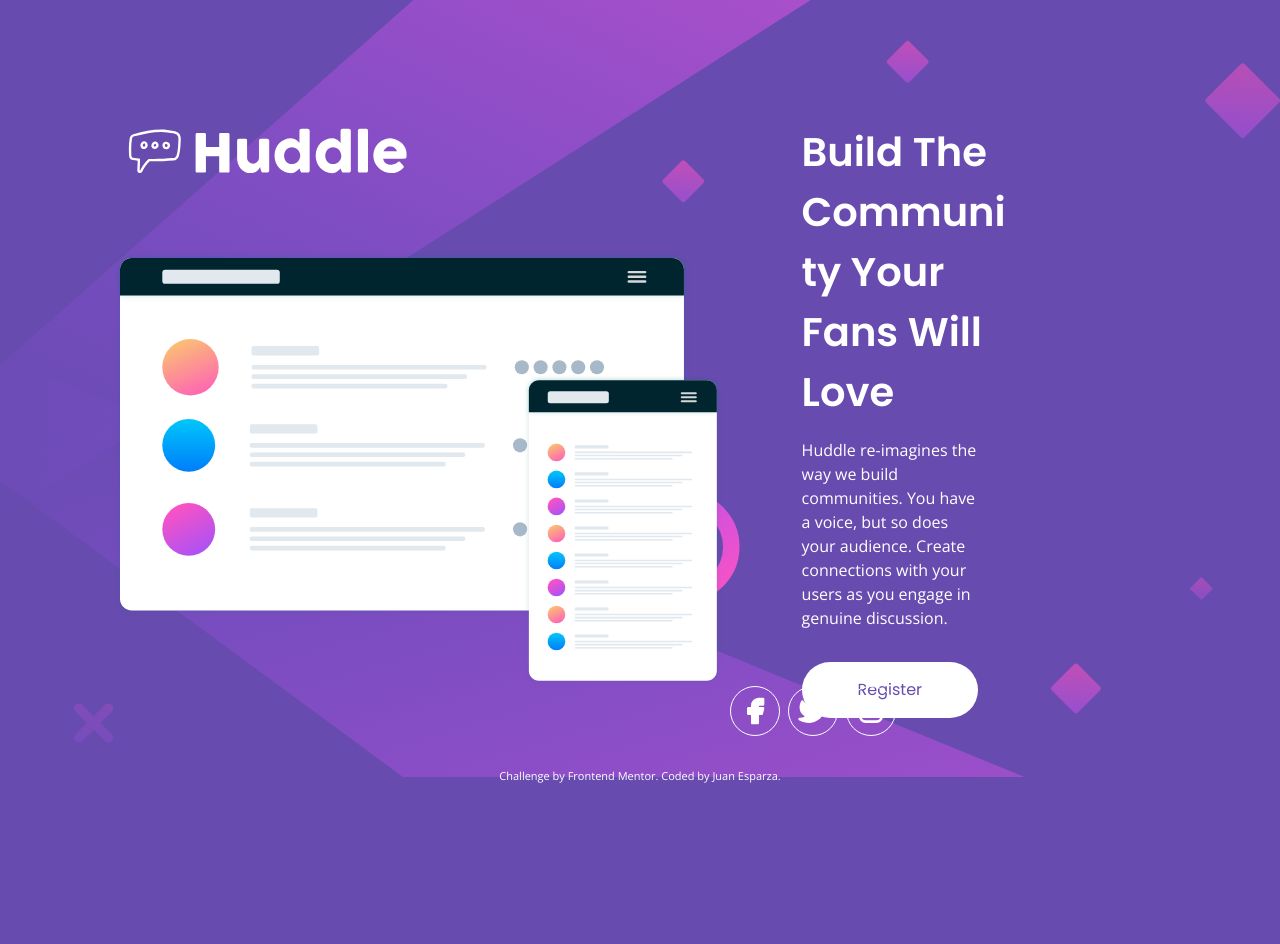
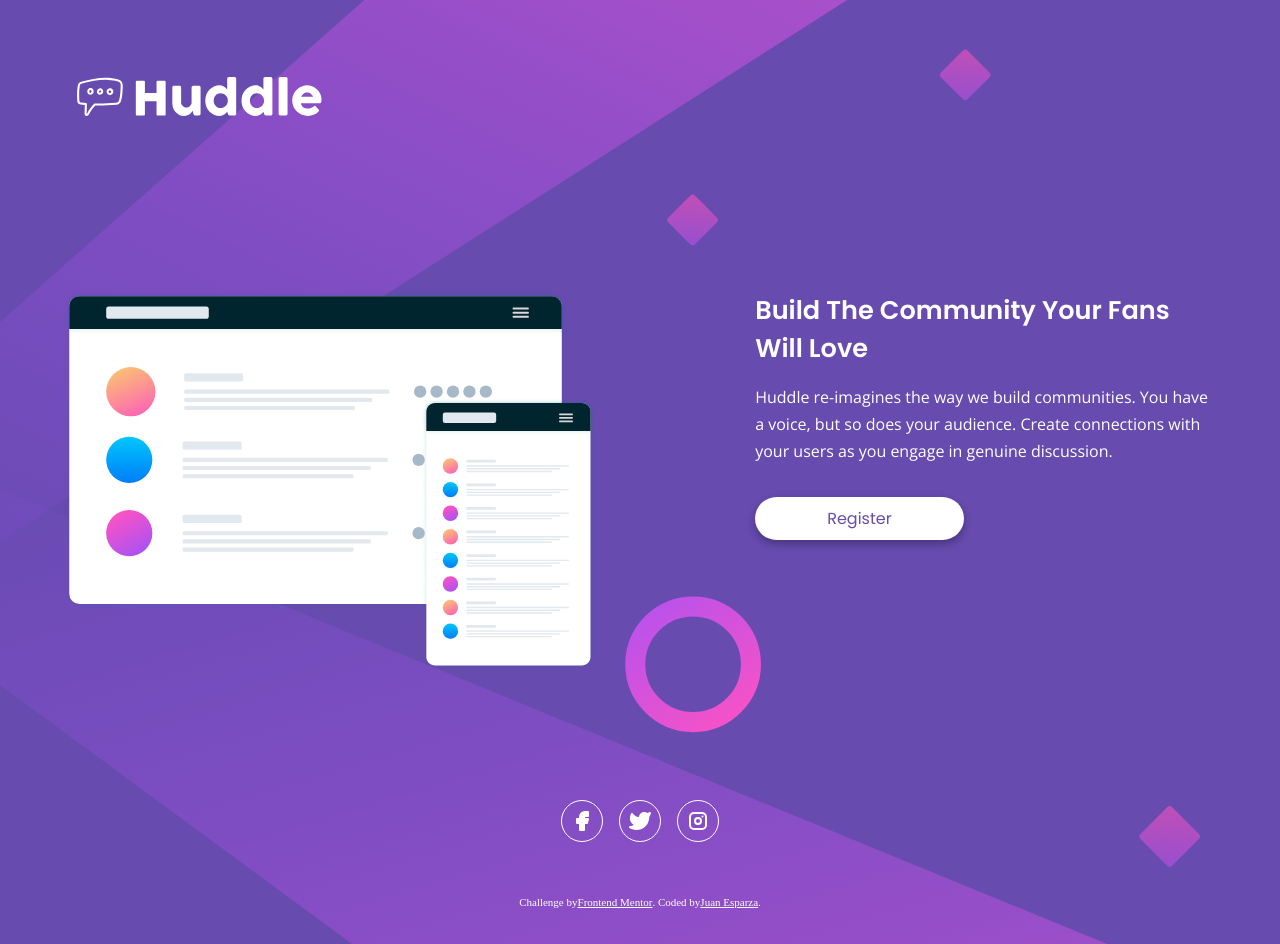
Before and after one commit to JEWebDev/hubble-landing-page, a plain HTML site: page index.html in a window 1280 px wide. Before the commit the page ends 800 px from the top, so only its background shows below. Drawn offline with nearby package versions, Linux system fonts and the light colour scheme.

Commit message:
Update styles for desktop view

```diff
--- a/index.html
+++ b/index.html
@@ -17,53 +17,53 @@
     </title>
   </head>
   <body>
-    <main>
-      <section class="landing-page">
     <header>
-          <img src="images/logo.svg" alt="Huddle logo" class="logo" />
-
-          <picture>
-            <img
-              src="images/illustration-mockups.svg"
-              alt="Huddle web page wire frame"
-            />
+      <picture class="logo">
+        <img src="images/logo.svg" alt="huddle logo" />
       </picture>
     </header>
+    <main>
+      <section class="hero-section">
+        <picture class="hero-mockup">
+          <img src="images/illustration-mockups.svg" alt="Huddle mockup" />
+        </picture>
 
-        <div class="wrapper">
-          <section class="register-section">
+        <div class="hero-text">
           <h1>Build The Community Your Fans Will Love</h1>
           <p>
             Huddle re-imagines the way we build communities. You have a voice,
-              but so does your audience. Create connections with your users as
-              you engage in genuine discussion.
+            but so does your audience. Create connections with your users as you
+            engage in genuine discussion.
           </p>
 
           <button class="register-button">Register</button>
-          </section>
-
-          <div class="social-options">
-            <div class="icon">
-              <img src="images/brand-facebook.svg" alt="facebook icon" />
-            </div>
-            <div class="icon">
-              <img src="images/brand-twitter.svg" alt="twitter icon" />
-            </div>
-            <div class="icon">
-              <img src="images/brand-instagram.svg" alt="instagram icon" />
-            </div>
-          </div>
         </div>
       </section>
     </main>
-
     <footer>
+      <ul>
+        <li>
+          <a href="">
+            <img src="images/brand-facebook.svg" alt="facebook icon" />
+          </a>
+        </li>
+        <li>
+          <a href="#">
+            <img src="images/brand-twitter.svg" alt="twitter icon" />
+          </a>
+          <li>
+            <a href="#">
+              <img src="images/brand-instagram.svg" alt="instagram icon">
+            </a>
+          </li>
+        </li>
+      </ul>
+    </footer>
     <p class="attribution">
       Challenge by
       <a href="https://www.frontendmentor.io?ref=challenge" target="_blank"
-          >Frontend Mentor</a
-        >. Coded by <a href="#">Juan Esparza</a>.
+        > Frontend Mentor</a
+      >. Coded by <a href="#"> Juan Esparza</a>.
     </p>
-    </footer>
   </body>
 </html>
--- a/style.css
+++ b/style.css
@@ -38,21 +38,9 @@
   4. Improve text rendering
 */
 body {
-  line-height: 1.5;
+  line-height: 1.7;
   -webkit-font-smoothing: antialiased;
   min-height: 100dvh;
-
-  color: var(--clr-neutral-100);
-  font-family: var(--ff-regular);
-
-  background-color: var(--clr-primary);
-  min-height: 100dvh;
-
-  background-image: url("images/bg-mobile.svg");
-  background-repeat: no-repeat;
-  background-size: contain;
-
-  position: relative;
 }
 /*
   5. Improve media defaults
@@ -98,170 +86,137 @@
 /* GENERAL STYLES */
 /*****************/
 
-.landing-page {
-  padding: 2rem;
+body {
+  background-image: url("images/bg-mobile.svg");
+  background-repeat: no-repeat;
+  background-position-x: center;
+  background-size: contain;
+  background-color: var(--clr-primary);
 
   display: flex;
   flex-direction: column;
-  gap: 5rem;
+  padding: 2rem 2.25rem;
+  gap: 3.2rem;
+  position: relative;
 
-  > header {
-    display: flex;
-    flex-direction: column;
-    gap: 4rem;
-  }
-  > header .logo {
-    max-width: 125px;
-  }
-  > .wrapper .register-section {
+  min-height: 100dvh;
+}
+
+header .logo {
+  max-width: 150px;
+}
+.hero-section {
+  display: flex;
+  flex-direction: column;
+  gap: 4rem;
+
+  > .hero-text {
     display: flex;
     flex-direction: column;
     gap: 1rem;
-    > h1 {
-      font-size: 1.5rem;
+
+    h1 {
       font-family: var(--ff-accent);
+      color: var(--clr-neutral-100);
       font-weight: var(--fw-semi-bold);
-
+      font-size: 1.6rem;
       text-align: center;
     }
 
-    > p {
+    p {
+      color: var(--clr-neutral-100);
+      font-family: var(--ff-regular);
       text-align: center;
-      padding-right: 0.5rem;
     }
 
-    > .register-button {
+    .register-button {
+      border: none;
+      outline: none;
       align-self: center;
-
-      margin-top: 1rem;
-      outline: none;
-      border: none;
-      border-radius: 2.5rem;
-
       font-family: var(--ff-accent);
       color: var(--clr-primary);
-      font-size: 0.8125rem;
-
+      padding: 0.5rem 4.5rem;
       background-color: var(--clr-neutral-100);
-      padding: 0.5rem 4.5rem;
+      box-shadow: 0 0.25rem 0.5rem rgba(0, 0, 0, 0.3);
+      font-size: 1rem;
+      border-radius: 2rem;
+      margin-top: 1rem;
     }
   }
+}
 
-  > .wrapper {
+footer {
+  > ul {
     display: flex;
-    flex-direction: column;
-    gap: 2rem;
-  }
+    justify-content: center;
+    gap: 1rem;
+    list-style: none;
+    padding: 0;
 
-  > .wrapper .social-options {
-    display: flex;
-    width: 100%;
-    justify-content: center;
-    align-items: center;
-    gap: 0.5rem;
-
-    margin-bottom: 2rem;
-
-    .icon {
-      padding: 0.25rem;
+    li {
+      padding: 8px;
       border: 1px solid var(--clr-neutral-100);
       border-radius: 100%;
 
-      > img {
-        width: 1rem;
-        height: 1rem;
+      img {
+        width: 1.5rem;
       }
     }
   }
 }
-
 .attribution {
   font-size: 11px;
-  width: 100%;
-  text-align: center;
-  position: absolute;
-  bottom: 1rem;
+  display: flex;
+  justify-content: center;
   color: var(--clr-neutral-100);
 }
 .attribution a {
   color: var(--clr-neutral-100);
-  text-decoration: none;
 }
 
-@media (min-width: 760px) {
+@media (min-width: 800px) {
   body {
-    position: relative;
-    padding: 0;
-    margin: 0;
-    min-width: 100dvw;
-    min-height: 100dvh;
     background-image: url("images/bg-desktop.svg");
+    background-size: cover;
+    background-position-y: center;
+
+    padding: 2rem 4rem;
   }
 
-  .landing-page {
+  header {
+    padding: 2rem 0;
+
+    > .logo {
+      max-width: 265px;
+    }
+  }
+  main {
+    min-height: 67dvh;
+    display: flex;
+    align-items: center;
+  }
+  .hero-section {
+    display: flex;
     flex-direction: row;
-    justify-content: center;
-    align-items: center;
+    gap: 10rem;
 
-    position: relative;
-    min-width: 100dvw;
-    min-height: 100dvh;
+    > .hero-mockup {
+      max-width: 60%;
+    }
+    > .hero-text {
+      max-width: 40%;
 
-    > header {
-      max-width: 50%;
+      h1 {
+        text-align: left;
+        line-height: 1.5;
+      }
 
-      > picture img {
-        width: 100%;
-      }
-    }
-
-    > header .logo {
-      max-width: 300px;
-    }
-
-    > .wrapper {
-      display: flex;
-      padding-top: 40px;
-      max-width: 30%;
-
-      > .register-section h1 {
-        font-size: 2.5rem;
-        max-width: 60%;
-
+      p {
         text-align: left;
       }
 
-      > .register-section p {
-        font-size: 1rem;
-        padding-right: 5rem;
-        text-align: left;
-
-        max-width: 72%;
-      }
-
-      > .register-section .register-button {
+      .register-button {
         align-self: flex-start;
-        font-size: 1rem;
-        padding: 1rem 3.5rem;
-      }
-
-      > .social-options {
-        position: absolute;
-        bottom: 4rem;
-        right: 30%;
-        width: fit-content;
-        height: fit-content;
-
-        padding: 0;
-        margin: 0;
-
-        .icon {
-          padding: 0.5rem;
-        }
-        .icon img {
-          min-height: 2rem;
-          min-width: 2rem;
-        }
       }
     }
   }
```
Lines whose indentation alone changed are shown as unchanged.
